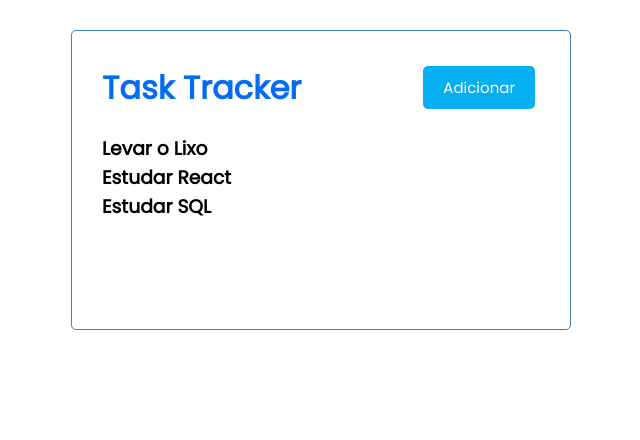
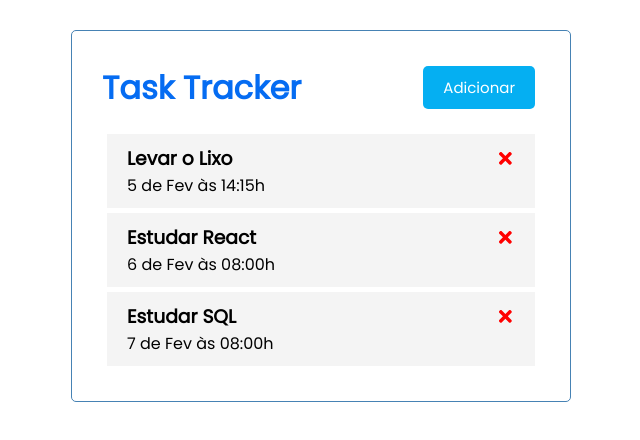
Before and after one commit to ralfguth/react-task-tracker, a React (Create React App) app: page / in a window 1280 px wide. Shown: the top 440 px of the page, without its empty margins (319-959 px from the left). Built offline with nearby package versions, Linux system fonts and the light colour scheme.

Commit message:
criando lista modelo como estado

```diff
--- a/package.json
+++ b/package.json
@@ -8,6 +8,7 @@
     "@testing-library/user-event": "^12.1.10",
     "react": "^17.0.2",
     "react-dom": "^17.0.2",
+    "react-icons": "^4.2.0",
     "react-scripts": "4.0.3",
     "web-vitals": "^1.0.1"
   },
--- a/src/App.js
+++ b/src/App.js
@@ -1,11 +1,34 @@
+import { useState } from 'react'
 import Header from './components/Header'
 import Tasks from './components/Tasks'
 
 function App() {
+  const [tasks , setTasks] = useState(
+    [
+        {
+          id: 1,
+          text: "Levar o Lixo",
+          day: "5 de Fev às 14:15h",
+          reminder: true,
+        },
+        {
+          id: 2,
+          text: "Estudar React",
+          day: "6 de Fev às 08:00h",
+          reminder: true,
+        },
+        {
+          id: 3,
+          text: "Estudar SQL",
+          day: "7 de Fev às 08:00h",
+          reminder: false,
+        },
+      ]
+);
   return (
     <div className="container-fluid">
       <Header />
-      <Tasks />
+      <Tasks tasks={tasks}/>
     </div>
   );
 }
--- /dev/null
+++ b/src/components/Task.js
@@ -0,0 +1,13 @@
+import { FaTimes } from 'react-icons/fa'
+
+const Task = ({ task }) => {
+    return (
+        <div className='task'>
+            <h3>{task.text} <FaTimes style={{color: 'red', cursor: 'pointer' }}/></h3>
+            <p>{task.day}</p>
+
+        </div>
+    )
+}
+
+export default Task
--- a/src/components/Tasks.js
+++ b/src/components/Tasks.js
@@ -1,34 +1,11 @@
-import { useState } from 'react'
+import Task from './Task'
 
+const Tasks = ({ tasks }) => {
 
-
-const Tasks = () => {
-    const [tasks , setTasks] = useState(
-        [
-            {
-              id: 1,
-              text: "Levar o Lixo",
-              day: "5 de Fev às 14:15h",
-              reminder: true,
-            },
-            {
-              id: 2,
-              text: "Estudar React",
-              day: "6 de Fev às 08:00h",
-              reminder: true,
-            },
-            {
-              id: 3,
-              text: "Estudar SQL",
-              day: "7 de Fev às 08:00h",
-              reminder: false,
-            },
-          ]
-    );
   return (
     <>
       {tasks.map((task) => (
-        <h3 id={task.id}>{task.text}</h3>
+        <Task key={task.id} task={task} />
       ))}
     </>
   );
```
Also changed, not shown: 1 other file (tests, documents, lock files or other folders).
